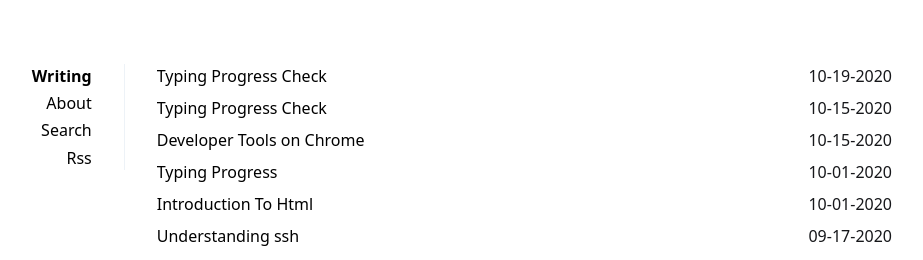
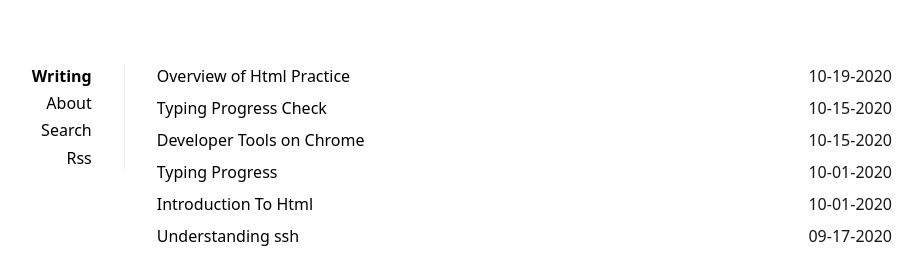
Before and after one commit to Osvaldo178/Osvaldo178.github.io, a Jekyll site: the page built from index.html, in a window 1280 px wide. Shown: the top 260 px of the page, without its empty margins (196-1119 px from the left). Built offline with Jekyll 4.4.1, drawn with Linux system fonts in a browser that asks for light colours.

Commit message:
fixed title

```diff
--- a/_posts/2020-10-19-Overview-of-Html-Practice.md
+++ b/_posts/2020-10-19-Overview-of-Html-Practice.md
@@ -1,6 +1,6 @@
 ---
 layout: post
-title: Typing Progress Check
+title: Overview of Html Practice
 description:
 summary:
 tags:
```
